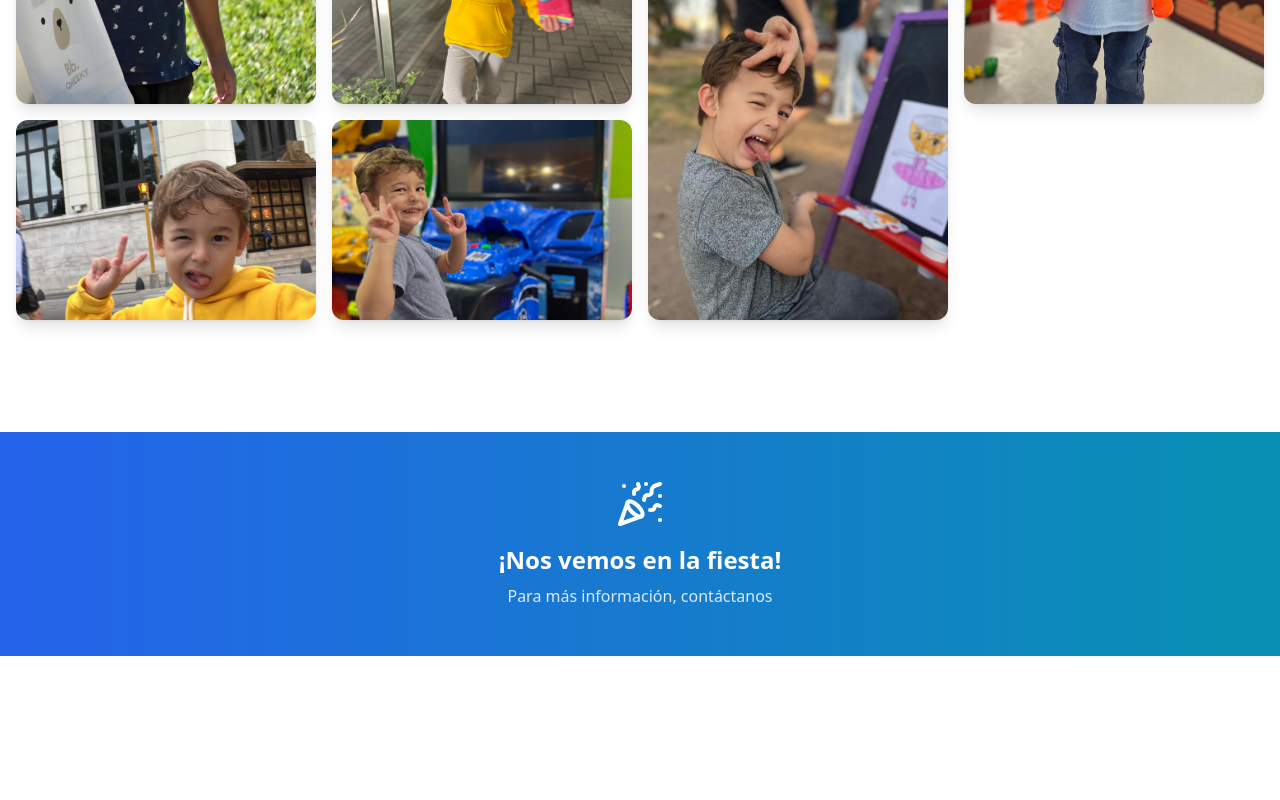
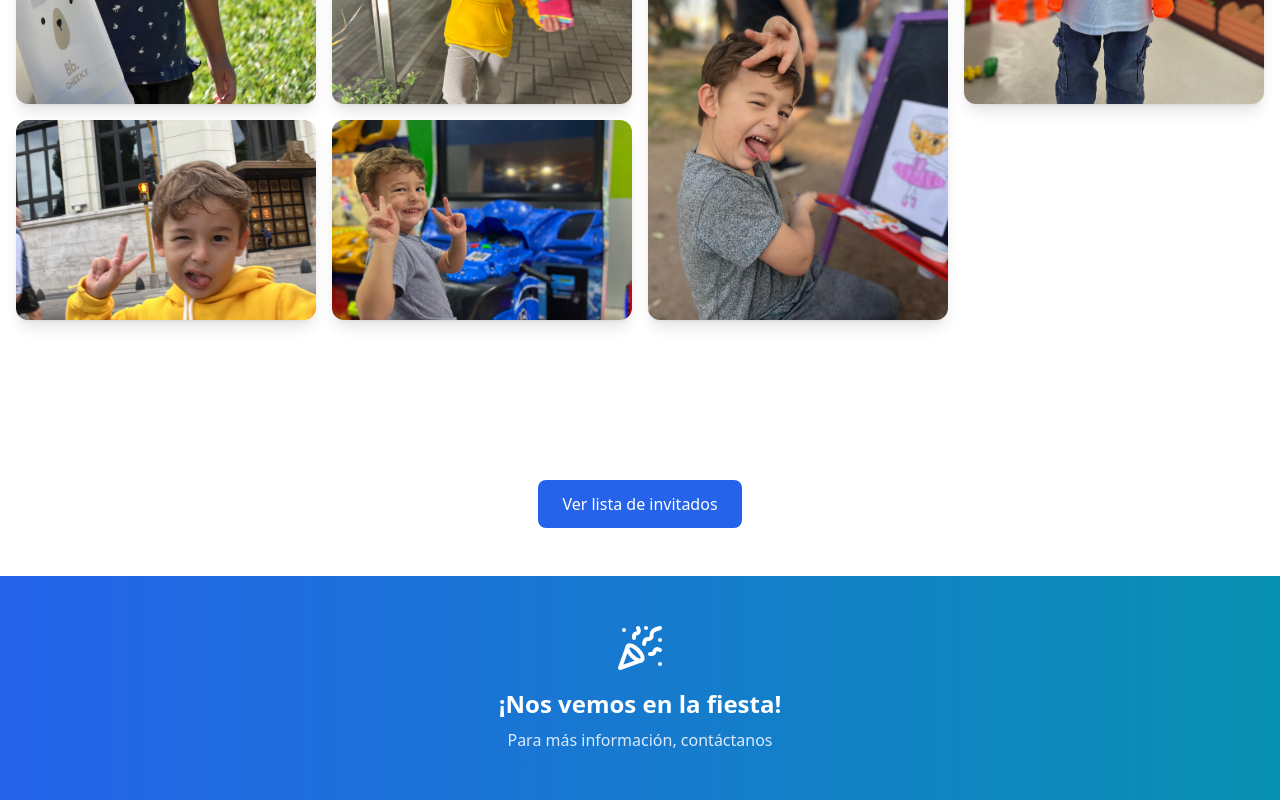
Before and after one commit to webibygrauberg/cumple-feli, a React (Vite) app: page / in a window 1280 px wide. Shown: the part 3808-4608 px from the top of the page. Before the commit the page ends 4464 px from the top, so only its background shows below. Built offline with nearby package versions, Linux system fonts and the light colour scheme.

Commit message:
boton para ver invitados

```diff
--- a/src/App.tsx
+++ b/src/App.tsx
@@ -5,6 +5,7 @@ import RSVPForm from './components/RSVPForm';
 import CalendarButton from './components/CalendarButton';
 import PhotoGallery from './components/PhotoGallery';
 import SectionPortada from "./components/SectionPortada";
+import AdminPage from './app/admin/page';
 
 
 function App() {
@@ -93,6 +94,19 @@ function App() {
           <PhotoGallery key={galleryKey} />
         </section>
 
+        {/* Botón para ir a AdminPage */}
+        <div className="flex justify-center py-12">
+          <button
+            onClick={() => window.open("/admin", "_blank")} // abre en nueva pestaña
+            className="bg-blue-600 text-white px-6 py-3 rounded-lg hover:bg-blue-700 transition"
+          >
+            Ver lista de invitados
+          </button>
+        </div>
+
+
+
+
         {/* Upload Section
         <section className="py-16">
           <PhotoUpload onPhotoUploaded={handlePhotoUploaded} />
```
